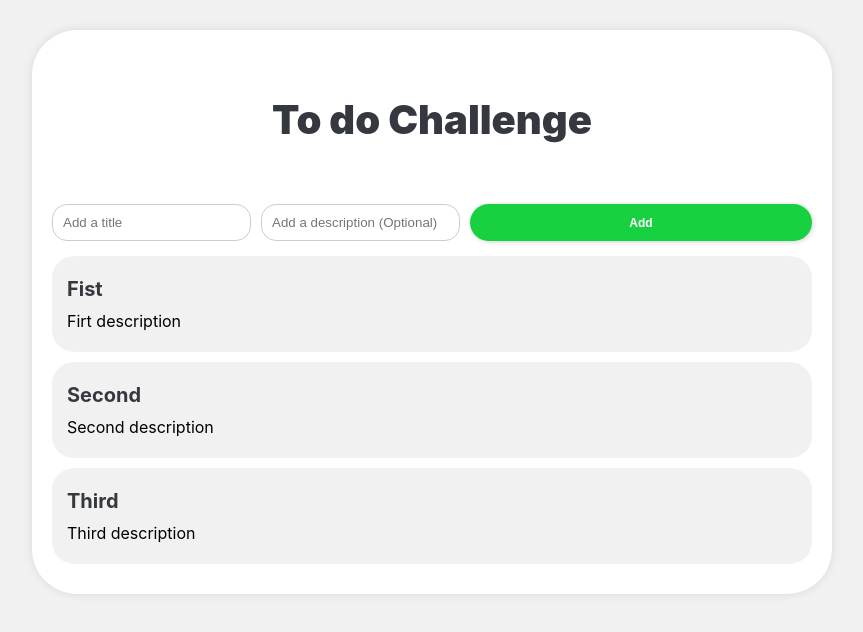
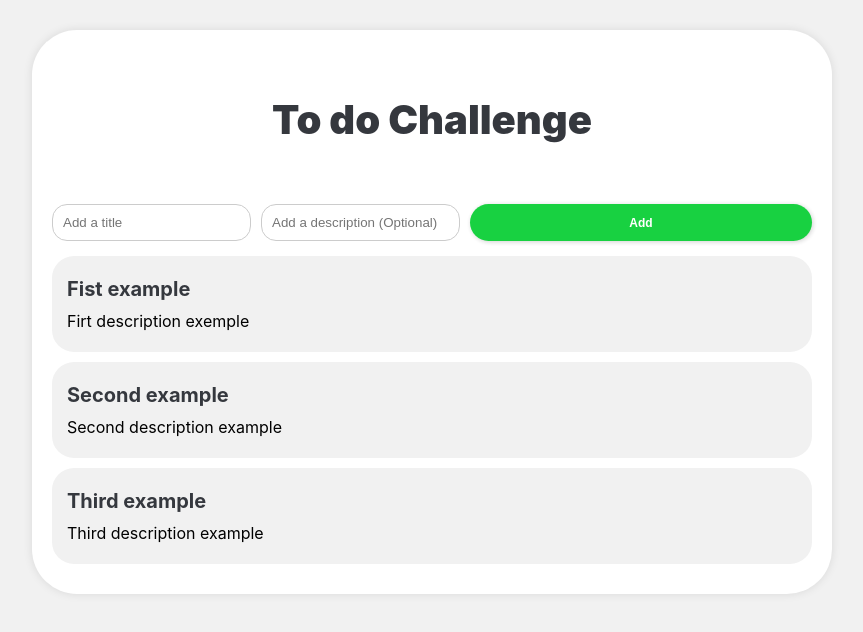
Before and after one commit to Lucasasdev/to-do-list, a React (Create React App) app: page / in a window 1280 px wide. Shown: the top 632 px of the page, without its empty margins (208-1071 px from the left). Built offline with nearby package versions, Linux system fonts and the light colour scheme.

Commit message:
refactor: clearing tasks example

```diff
--- a/src/App.jsx
+++ b/src/App.jsx
@@ -9,20 +9,20 @@ function App() {
   const [tasks, setTasks] = useState([
     {
       id: 1,
-      title: "Fist",
-      description: "Firt description",
+      title: "Fist example",
+      description: "Firt description exemple",
       isCompleted: false,
     },
     {
       id: 2,
-      title: "Second",
-      description: "Second description",
+      title: "Second example",
+      description: "Second description example",
       isCompleted: false,
     },
     {
       id: 3,
-      title: "Third",
-      description: "Third description",
+      title: "Third example",
+      description: "Third description example",
       isCompleted: false,
     },
   ]);
```
